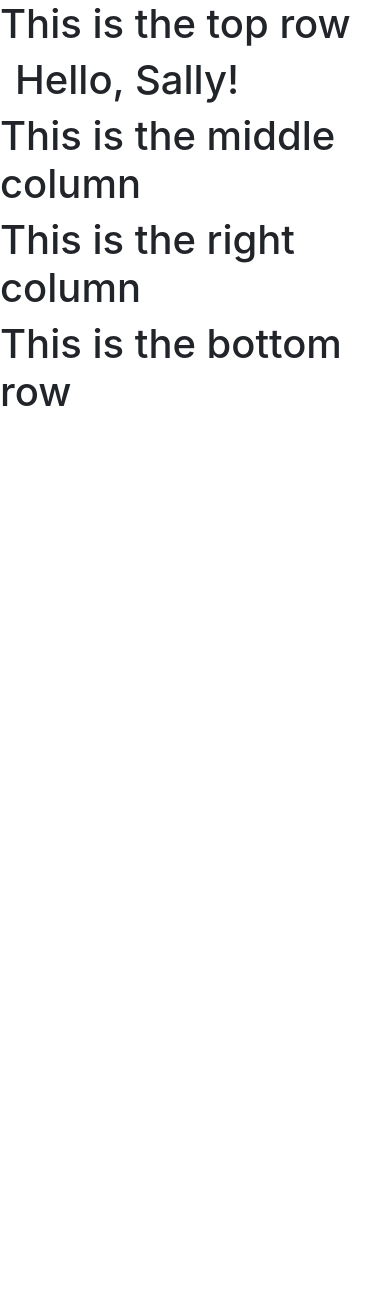
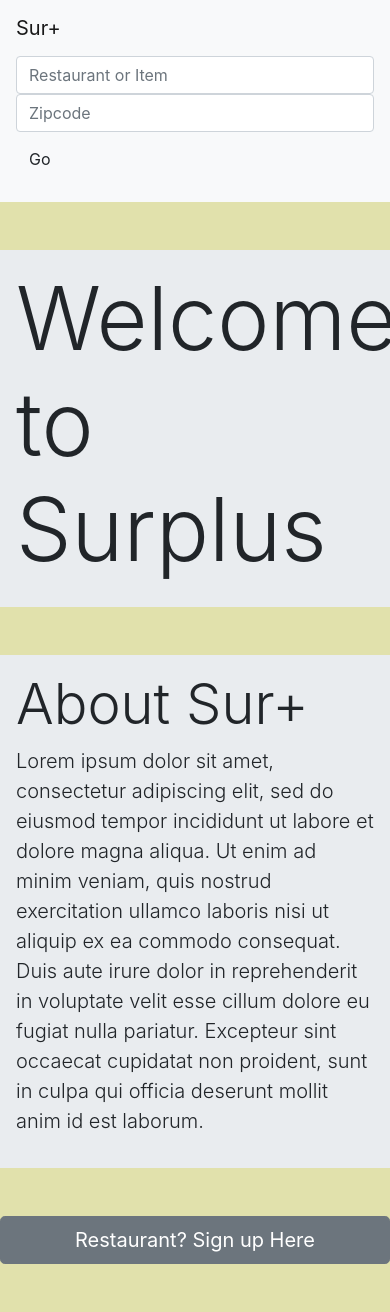
Before and after one commit to HackCameroon/Surplus, a Flask app: page / in a window 390 px wide; the page is wider, and only the part inside the window is pictured. Before the commit the page ends 406 px from the top of that part, so only its background shows below. Run offline with Flask 2, Linux system fonts and the light colour scheme; some libraries are stand-ins or nearby versions.

Commit message:
homepage template finished

```diff
--- /dev/null
+++ b/app/static/css/style.css
@@ -0,0 +1,24 @@
+:root{
+	--light-green: 	#e1e1ac;
+    --medium-green: #adab70;
+    --pink: #e2a883;
+    --light-brown: #ab7551;
+    --dark-red: #783433;
+    --tomato: #ff6347;
+}
+
+
+#index-body{
+	background-color: var(--light-green); !important;
+	width: 100%;
+	height: 100%;
+}
+
+#SearchButton {
+	border-color: var(--dark-red); !important
+	color: var(--dark-red); !important
+}
+
+#SearchInput {
+	border-color: var(--dark-red); !important
+}
--- a/app/templates/index.html
+++ b/app/templates/index.html
@@ -1,47 +1,71 @@
 <html>
 	<head>
 		<title> {{title}} - HelloWorld</title>
+		<link rel="stylesheet" href="static\css\style.css">
 		<link rel="stylesheet" href="https://stackpath.bootstrapcdn.com/bootstrap/4.4.1/css/bootstrap.min.css" integrity="sha384-Vkoo8x4CGsO3+Hhxv8T/Q5PaXtkKtu6ug5TOeNV6gBiFeWPGFN9MuhOf23Q9Ifjh" crossorigin="anonymous">
 		<script src="https://code.jquery.com/jquery-3.4.1.slim.min.js" integrity="sha384-J6qa4849blE2+poT4WnyKhv5vZF5SrPo0iEjwBvKU7imGFAV0wwj1yYfoRSJoZ+n" crossorigin="anonymous"></script>
 		<script src="https://cdn.jsdelivr.net/npm/popper.js@1.16.0/dist/umd/popper.min.js" integrity="sha384-Q6E9RHvbIyZFJoft+2mJbHaEWldlvI9IOYy5n3zV9zzTtmI3UksdQRVvoxMfooAo" crossorigin="anonymous"></script>
 		<script src="https://stackpath.bootstrapcdn.com/bootstrap/4.4.1/js/bootstrap.min.js" integrity="sha384-wfSDF2E50Y2D1uUdj0O3uMBJnjuUD4Ih7YwaYd1iqfktj0Uod8GCExl3Og8ifwB6" crossorigin="anonymous"></script>
 	</head>
-	<body>
-
+	<body id="index-body">
+		<div>
 			<div class="row">
 				<div class="col">
-				<h1>This is the top row</h1>
+
+					<nav class="navbar navbar-expand-lg navbar-light bg-light">
+						 <div class="container-fluid">
+						    <a class="navbar-brand" href="#">Sur+</a>
+							<form class="form-inline my-2 my-lg-0">
+						     	<input class="form-control mr-sm-2" type="search" placeholder="Restaurant or Item" aria-label="Search">
+						     	<input class="form-control mr-sm-2" type="search" placeholder="Zipcode" aria-label="Search">
+						     	<button class="btn my-2 my-sm-0" type="submit">Go</button>
+						    </form>
+
+						  </div>
+					</nav>
+
 				</div>
 			</div>
 
-		<div class="row">
-
-			<div class = "col-md-2">
-				<div class="container-fluid">
-					<h1>Hello, {{user.username}}! </h1>
+			<div class="row justify-content-center">
+				<div class="col-md-3">
+				</div>
+				<div class="col-md-6">
+					<div id="Welcome" class="jumbotron jumbotron-fluid p-3 my-5">
+						<h1 class="display-2">Welcome to Surplus</h1>
+					</div>
+				</div>
+				<div class="col-md-3">
 				</div>
 			</div>
 
-			<div class = "col-md-8">
-				<h1>This is the middle column</h1>
+			<div class="row justify-content-center">
+
+				<div class = "col-md-3">
 				</div>
 
-			<div class = "col-md-2">
-				<h1>This is the right column</h1>
+				<div class = "col-md-6 justify-content-center">
+					<div id="About" class="jumbotron jumbotron-fluid p-3 mb-5">
+						<h1 class="display-4">About Sur+</h1>
+						<p class="lead">Lorem ipsum dolor sit amet, consectetur adipiscing elit, sed do eiusmod tempor incididunt ut labore et dolore magna aliqua. Ut enim ad minim veniam, quis nostrud exercitation ullamco laboris nisi ut aliquip ex ea commodo consequat. Duis aute irure dolor in reprehenderit in voluptate velit esse cillum dolore eu fugiat nulla pariatur. Excepteur sint occaecat cupidatat non proident, sunt in culpa qui officia deserunt mollit anim id est laborum.</p>
+					</div>
+				</div>
+
+				<div class = "col-md-3">
 				</div>
 
 			</div>
 
-		<div class="row">
-			<div class="col">
-				<h1>This is the bottom row</h1>
+			<div class="row justify-content-center">
+				<div class="col-md-3">
+				</div>
+				<div class="col-md-6">
+					<button type="button" class="btn btn-lg btn-secondary btn-block mb-5">Restaurant? Sign up Here</button>
+				</div>
+				<div class="col-md-3">
+				</div>
 			</div>
 		</div>
 
-
-
-
-
-
 	</body>
 </html>
```
Also changed, not shown: app/templates/account.html (added). Lines whose indentation alone changed are shown as unchanged.
